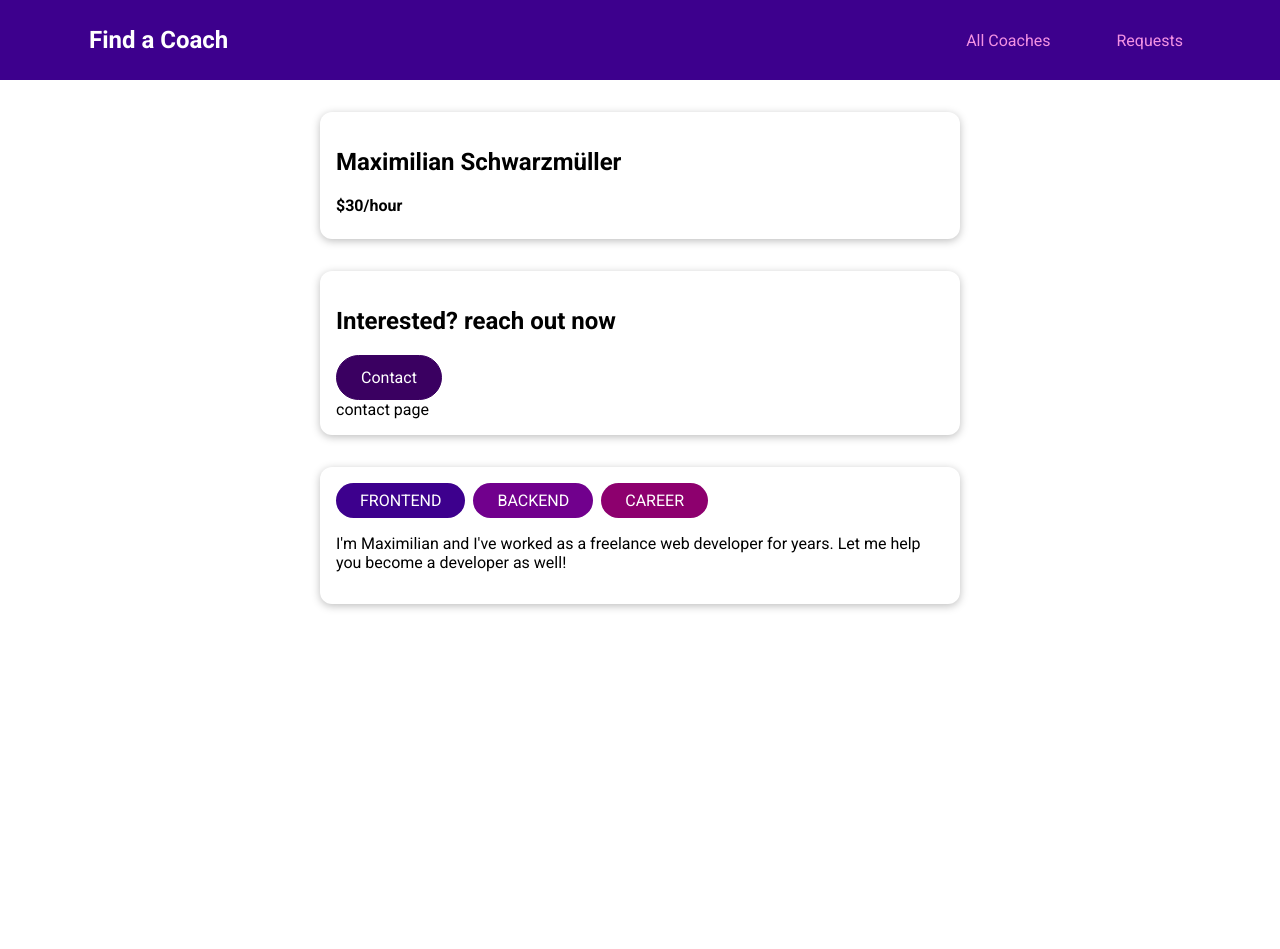
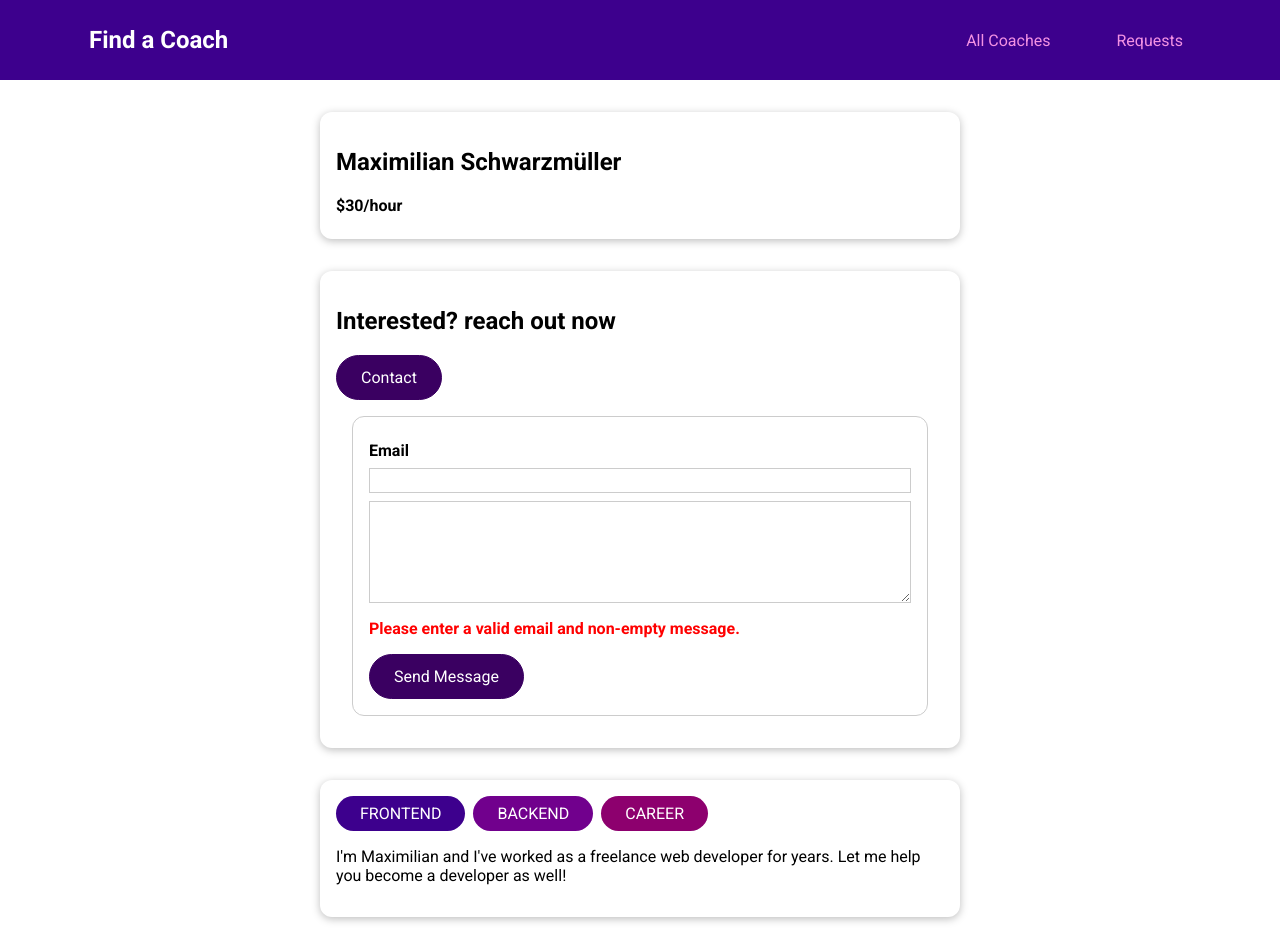
Before and after one commit to iNo0r/Vue-demo-find-a-coach, a Vue app: page /coaches/c1/contact in a window 1280 px wide. Before the commit the page ends 800 px from the top, so only its background shows below. Built offline with nearby package versions, Linux system fonts and the light colour scheme.

Commit message:
working on contact form, the validation part

```diff
--- a/src/components/pages/requests/ContactCoach.vue
+++ b/src/components/pages/requests/ContactCoach.vue
@@ -1,5 +1,101 @@
 <template>
-  <div>
-    contact page
-  </div>
+  <form @submit.prevent="submitForm">
+    <div class="form-control">
+      <label for="email">Email</label>
+      <input type="emial" id="email" v-model.trim="email" />
+    </div>
+    <div class="form-control">
+      <label for="message" id="message">
+        <textarea
+          name="message"
+          id="message"
+          rows="5"
+          v-model.trim="message"
+        ></textarea>
+      </label>
+    </div>
+    <p v-if="!formIsValid" class="errors">
+      Please enter a valid email and non-empty message.
+    </p>
+    <div class="action">
+      <base-button> Send Message</base-button>
+    </div>
+  </form>
 </template>
+
+<script>
+export default {
+  data() {
+    return {
+      email: '',
+      message: '',
+      fromIsValid: true
+    };
+  },
+  methods: {
+    validateForm() {
+      // we sat it inot true incase of it was false as it going through validation agian
+      this.fromIsValid = true;
+      if (
+        this.message === '' ||
+        this.email === '' ||
+        !this.email.includes('@')
+      ) {
+        this.fromIsValid = false;
+      }
+      this.fromIsValid = true;
+    },
+
+    submitForm() {
+      this.validateForm();
+      // the action going to start here if it is valid
+      if (this.fromIsValid) {
+      }
+    }
+  }
+};
+</script>
+
+<style scoped>
+form {
+  margin: 1rem;
+  border: 1px solid #ccc;
+  border-radius: 12px;
+  padding: 1rem;
+}
+
+.form-control {
+  margin: 0.5rem 0;
+}
+
+label {
+  font-weight: bold;
+  margin-bottom: 0.5rem;
+  display: block;
+}
+
+input,
+textarea {
+  display: block;
+  width: 100%;
+  font: inherit;
+  border: 1px solid #ccc;
+  padding: 0.15rem;
+}
+
+input:focus,
+textarea:focus {
+  border-color: #3d008d;
+  background-color: #faf6ff;
+  outline: none;
+}
+
+.errors {
+  font-weight: bold;
+  color: red;
+}
+
+.actions {
+  text-align: center;
+}
+</style>
```
